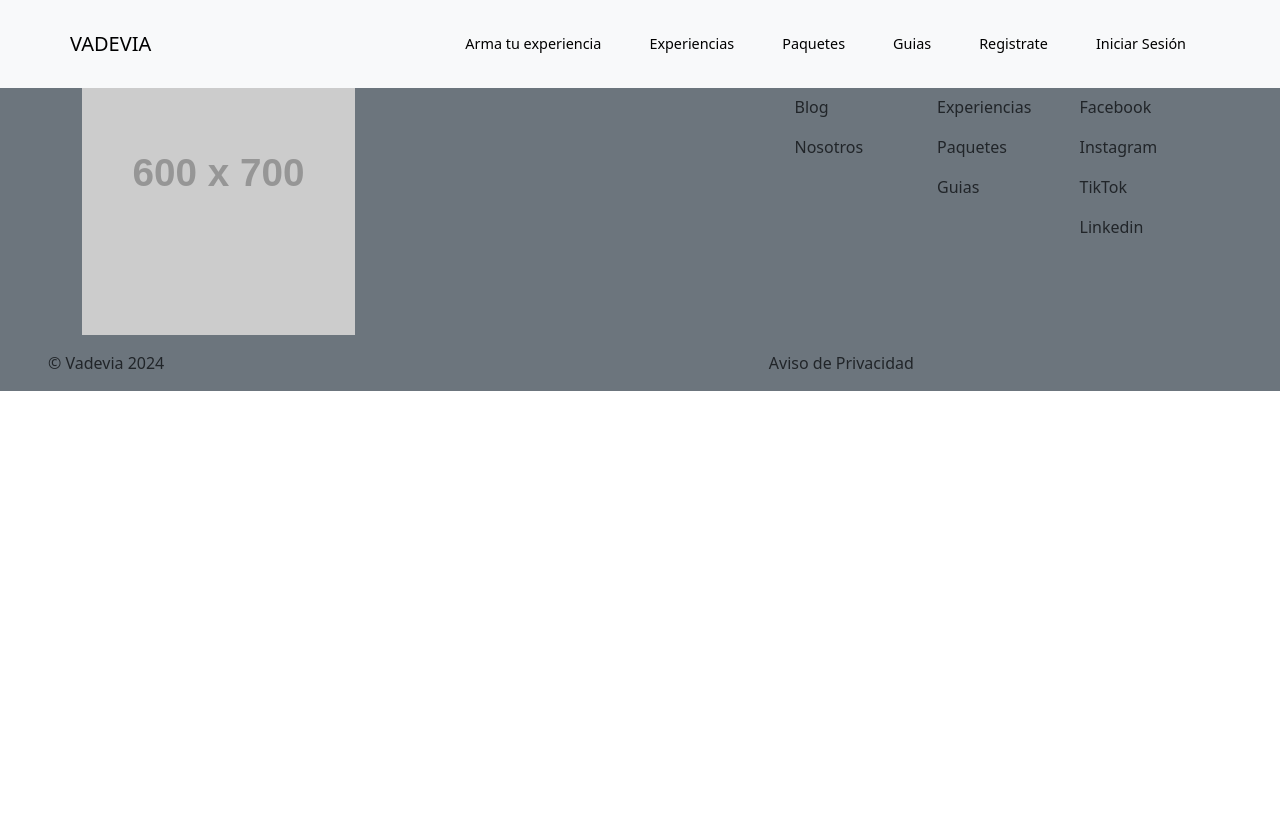
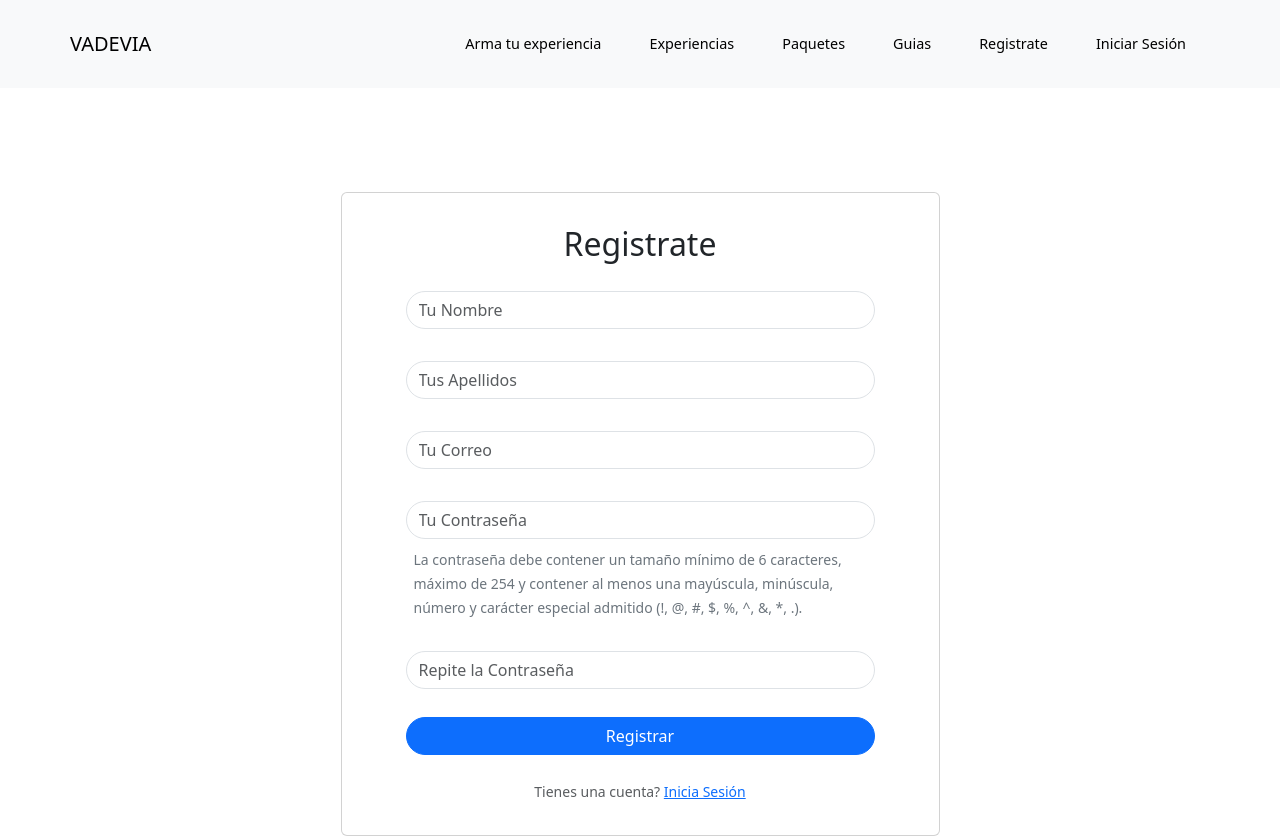
Before and after one commit to shrunklyric444/estadias, a React app in the folder vadevia-frontend/: page /#/signup in a window 1280 px wide. Shown: the top 838 px of the page. Before the commit the page ends 800 px from the top, so only its background shows below. Built offline with nearby package versions, Linux system fonts and the light colour scheme.

Commit message:
ADD: estructura para registro de usuarios

```diff
--- a/vadevia-frontend/src/components/login/SignUp.js
+++ b/vadevia-frontend/src/components/login/SignUp.js
@@ -1,8 +1,44 @@
 
 const SignUp = () => {
     return (
-        <div className="container">
-
+        <div className="container my-5 p-5">
+            <div className="row mt-5 d-flex justify-content-center">
+                <div className="col-md-7 my-5">
+                    <div class="card px-5 py-3" >
+                        <div class="card-body px-3">
+                            <h2 class="card-title text-center mb-4">Registrate  </h2>
+                            <form>
+                                <div class="my-4 py-1">
+                                    <input type="text" class="form-control rounded-5" id="name" placeholder="Tu Nombre" required />
+                                </div>
+                                <div class="my-4 py-1">
+                                    <input type="text" class="form-control rounded-5" id="lastName" placeholder="Tus Apellidos" required />
+                                </div>
+                                <div class="my-4 py-1">
+                                    <input type="email" class="form-control rounded-5" id="email" placeholder="Tu Correo" required />
+                                </div>
+                                <div class="my-4 py-1">
+                                    <input type="password" class="form-control rounded-5" id="password" placeholder="Tu Contraseña" required />
+                                    <p className="px-2 text-secondary mb-0 mt-2">
+                                        <small>
+                                        La contraseña debe contener un tamaño mínimo de 6 caracteres, máximo de 254 y contener al menos una mayúscula, minúscula, número y carácter especial admitido (!, @, #, $, %, ^, &, *, .).
+                                        </small>
+                                    </p>
+                                </div>
+                                <div class="my-4 py-1">
+                                    <input type="password" class="form-control rounded-5" id="repeatPassword" placeholder="Repite la Contraseña" required />
+                                </div>
+                                <div class="d-grid">
+                                    <button type="submit" class="btn btn-primary rounded-5">Registrar</button>
+                                </div>
+                            </form>
+                            <div class="text-center mt-4">
+                                <small class="text-muted">Tienes una cuenta? <a href="#">Inicia Sesión</a></small>
+                            </div>
+                        </div>
+                    </div>
+                </div>
+            </div>
         </div>
     );
 }
```
